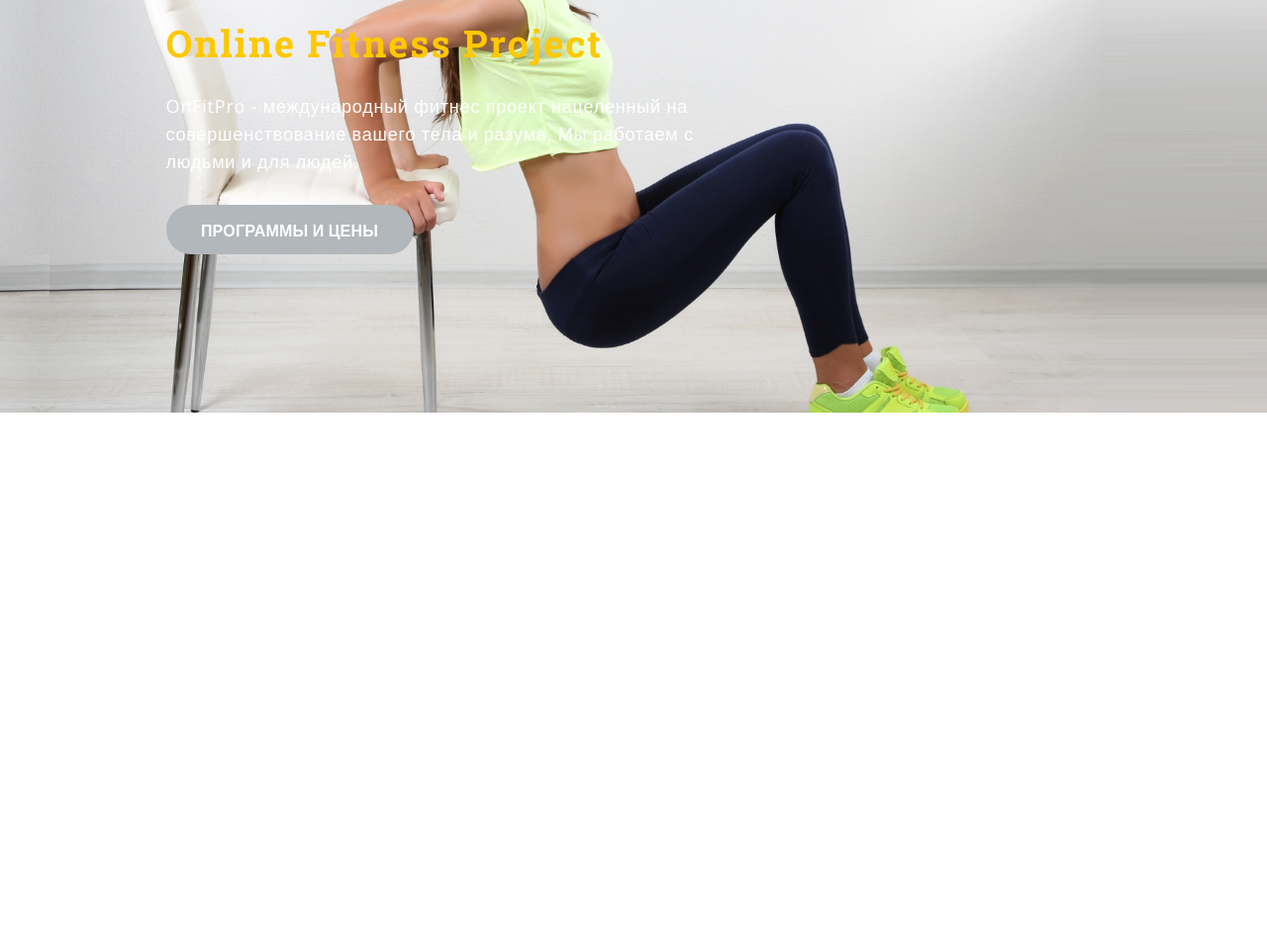
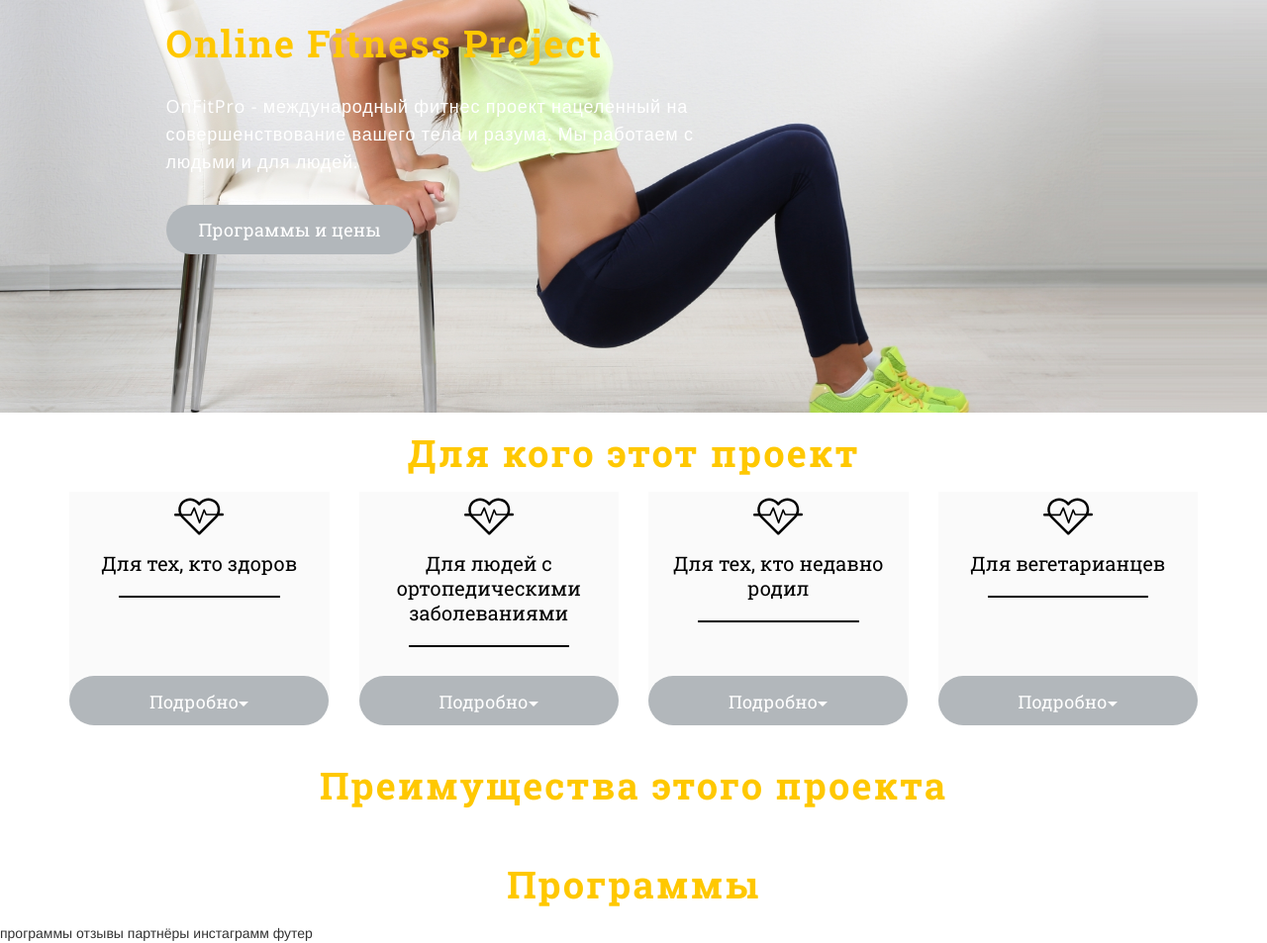
Before and after one commit to viktorsamkevich/onfitpro, a website: page app/index.html in a window 1280 px wide. Shown: the part 192-1145 px from the top of the page at 99% size. Before the commit the page ends 800 px from the top, so only its background shows below. Drawn offline with nearby package versions, Linux system fonts and the light colour scheme.

Commit message:
forwhom done

```diff
--- a/app/css/main.css
+++ b/app/css/main.css
@@ -5,11 +5,6 @@
 font-family: 'Roboto Slab', serif;
 font-family: 'Open Sans', sans-serif;
 font-family: 'Pacifico', cursive;
-
-font-fase {
-	font-family: 'Rockwell Std Light';
-	src:url(../fonts/Rockwell Std Light.otf);
-}
 
 * {
 	margin: 0;
@@ -62,14 +57,18 @@ img {max-width: 100%;}
 .wr-slider {
 	max-height: 800px;
 }
-.wr-featured {
-	background: #f3f3f3;
-	padding: 35px 0px 20px 95px;
+.wr-forwhom {
+	background: #fff;
+	padding: 0 0px 20px 0px;
+}
+.wr-advantages {
+	background: #fff;
+	padding: 0 0px 20px 0px;
 }
 .wr-about {
 	padding: 70px 0 142px 0;
 }
-.wr-features {
+.wr-forwhoms {
 	background: #43bc7b;
 	padding: 100px 0 20px 0;
 }
@@ -205,10 +204,10 @@ img {max-width: 100%;}
     width: 250px;
     text-align: center;
     color: #fff;
-    font-family: 'Open Sans', sans-serif;
-    font-size: 16px;
-    font-weight: 600;
-    text-transform: uppercase;
+    font-family: 'Roboto Slab', serif;
+    font-size: 18px;
+    line-height: 20px;
+    /* font-weight: 600; */
     background: #B2B7BB;
     display: inline-block;
     letter-spacing: 0.2px;
@@ -220,33 +219,102 @@ img {max-width: 100%;}
 	text-decoration: none;
     color: #FFC800;
     background-color: #fff;
-    -moz-transform: scale(1.03);
-    -ms-transform: scale(1.03);
-    /* -webkit-transform: scale(1.03); */
-    /* transform: scale(1.03); */
     background: rgba(255, 255, 255, 0.5);
     transition: all 0.5s ease;
 }
-/*Create billboard text and button*/
-.carousel-caption {
-	top: 20%;
+
+/*Create section forwhom*/
+.heading__forwhom {
+	text-align: center;
+	color: #FFC800;
+	font-family: 'Roboto Slab', serif;
+	font-size: 38px;
+	font-weight: 700;
+	line-height: 40px;
+	letter-spacing: 2px;
+	margin-bottom: 20px;
+}
+.forwhom__item {
+	margin-bottom: 20px;
+	background: #FAFAFA;
+	min-height: 216px;
+}
+.forwhom__item img {
+	display: block;
+    max-width: 100%;
+    height: 50px;
+    width: 50px;
+    margin: 0 auto;
+}
+.forwhom__item h3 {
+	margin-top: 10px;
+	padding-left: 10px;
+    padding-right: 10px;
+	text-align: center;
+    color: #000000;
+    font-family: 'Roboto Slab', serif;
+    font-size: 20px;
+    font-weight: 400;
+    line-height: 25px;
+    /* letter-spacing: 2px; */
+}
+.forwhom__item hr {
+    margin-top: 20px;
+    margin-bottom: 0;
+    border: 0;
+    border-top: 2px solid #000;
+    margin-left: 50px;
+    margin-right: 50px;
+}
+.forwhom__item_text {
+	margin: 0px;
+	padding: 0px 20px 20px 20px;
+	text-align: justify;
+    color: #000000;
+    font-family: 'Open Sans', sans-serif;
+    font-size: 18px;
+    font-weight: 400;
+    line-height: 25px;
+    /* letter-spacing: 2px; */
+}
+.forwhom__dropdown {
+	margin: 0;
+}
+.forwhom__btn {
+	height: 50px;
+	width: 262px;
+	text-align: center;
+	color: #fff;
+	font-family: 'Roboto Slab', serif;
+	font-size: 18px;
+	line-height: 20px;
+	/* font-weight: 600; */
+	background: #B2B7BB;
+	display: inline-block;
+	letter-spacing: 0.2px;
+	padding: 15px 15px;
+	margin-top: 20px;
+	border-radius: 30px;
+}
+.forwhom__btn:hover {
+	text-decoration: none;
+    color: #FFC800;
+    background-color: #fff;
+    background: rgba(255, 255, 255, 0.5);
+    transition: all 0.5s ease;
+}
+/*Create section advantages*/
+.heading__advantages {
+	text-align: center;
+	color: #FFC800;
+	font-family: 'Roboto Slab', serif;
+	font-size: 38px;
+	font-weight: 700;
+	line-height: 40px;
+	letter-spacing: 2px;
+	margin-bottom: 20px;
 }
 
-/*featured*/
-.featured__link {
-	text-align: center;
-	line-height: 100px;
-}
-.featured__link:hover img {
-	-moz-transition: all 0.4s ease;
-    -o-transition: all 0.4s ease;
-    -webkit-transition: all 0.4s ease;
-    transition: all 0.3s ease;
-    -moz-transform: scale(1.2);
-    -ms-transform: scale(1.2);
-    -webkit-transform: scale(1.2);
-    transform: scale(1.2);
-}
 
 
 /*about*/
@@ -595,15 +663,15 @@ i.icon-windows_footer:hover {
 	.header__nav ul {text-align: center;}
 	.header__social {float: none;/* text-align: center; */}
 	.wr-billboard {padding: 140px 0 140px 0;}
-	.wr-featured a img {width: 150px; margin: 15px auto;}
-	.wr-featured a img {padding-bottom: 15px;}
+	.wr-forwhom a img {width: 150px; margin: 15px auto;}
+	.wr-forwhom a img {padding-bottom: 15px;}
 }
 @media (max-width: 481px) {
 	.about__iphone {display: block; margin: 0 0 30px 0;}
 	.billboard__section-button {margin: 20px 0 0 55px;}
 	.billboard__section-button:last-child {padding: 17px 36px;}
-	.wr-featured {padding: 20px 0px 20px 20px;}
-	.wr-featured a img {padding-bottom: 15px;}
+	.wr-forwhom {padding: 20px 0px 20px 20px;}
+	.wr-forwhom a img {padding-bottom: 15px;}
 	.wr-about {padding: 50px 0;}
 	.about__button-link {padding: 20px 20px;}
 	.about__button-get {padding-left: 20px;}
--- a/app/index.html
+++ b/app/index.html
@@ -172,38 +172,96 @@
 					</div>
 				</section> -->
 
-				<!-- <section id="greenSection" class="wr-featured owlFeatured_logos wow hinge" data-wow-duration="0.5s" data-wow-delay="0.5s">
-
+				<section class="wr-forwhom">
 					<div class="container">
 						<div class="row">
-							<div class="col-md-3">
-
-								Create a link to Google
-								<a href="https://www.google.com/" target="_blank" class="featured__link"><img class="img-responsive" src="img/google.png" alt="google"></a>
-
+							<div class="col-lg-12 col-md-12">
+								<h2 class="heading__forwhom">Для кого этот проект</h2>
 							</div>
-							<div class="col-md-3">
-
-								Create a link to Facebook
-								<a href="https://www.facebook.com/" target="_blank" class="featured__link"><img class="img-responsive" src="img/facebook.png" alt="facebook"></a>
-
 						</div>
-							<div class="col-md-3">
-
-								Create a link to Yahoo
-								<a href="https://www.yahoo.com/" target="_blank" class="featured__link"><img class="img-responsive" src="img/yahoo.png" alt="yahoo"></a>
-
+						<div class="row">
+							<div class="col-lg-3 col-md-3">
+								<div class="forwhom__item">
+									<img src="img/heartbeat.svg" alt="">
+									<h3>Для тех, кто здоров</h3>
+									<hr>
+									<div class="btn-group">
+										<button class="forwhom__dropdown forwhom__btn btn btn-default btn-lg dropdown-toggle" type="button" data-toggle="dropdown">Подробно<span class="caret"></span></button>
+										<ul class="dropdown-menu">
+											<p class="forwhom__item_text">Lorem ipsum dolor sit amet, consectetur adipisicing elit. Obcaecati animi vero, consequatur doloremque eos tempora molestias, placeat nesciunt.</p>
+										</ul>
 									</div>
-							<div class="col-md-3">
-
-								Create a link to PayPol
-								<a href="https://www.paypal.com/" target="_blank" class="featured__link"><img class="img-responsive" src="img/paypal.png" alt="paypal"></a>
-
+								</div>
+							</div>
+							<div class="col-lg-3 col-md-3">
+								<div class="forwhom__item">
+									<img src="img/heartbeat.svg" alt="">
+									<h3>Для людей с ортопедическими заболеваниями</h3>
+									<hr>
+									<div class="btn-group">
+										<button class="forwhom__dropdown forwhom__btn btn btn-default btn-lg dropdown-toggle" type="button" data-toggle="dropdown">Подробно<span class="caret"></span></button>
+										<ul class="dropdown-menu">
+											<p class="forwhom__item_text">Lorem ipsum dolor sit amet, consectetur adipisicing elit. Obcaecati animi vero, consequatur doloremque eos tempora molestias, placeat nesciunt.</p>
+										</ul>
+									</div>
+								</div>
+							</div>
+							<div class="col-lg-3 col-md-3">
+								<div class="forwhom__item">
+									<img src="img/heartbeat.svg" alt="">
+									<h3>Для тех, кто недавно родил</h3>
+									<hr>
+									<div class="btn-group">
+										<button class="forwhom__dropdown forwhom__btn btn btn-default btn-lg dropdown-toggle" type="button" data-toggle="dropdown">Подробно<span class="caret"></span></button>
+										<ul class="dropdown-menu">
+											<p class="forwhom__item_text">Lorem ipsum dolor sit amet, consectetur adipisicing elit. Obcaecati animi vero, consequatur doloremque eos tempora molestias, placeat nesciunt.</p>
+										</ul>
+									</div>
+								</div>
+							</div>
+							<div class="col-lg-3 col-md-3">
+								<div class="forwhom__item">
+									<img src="img/heartbeat.svg" alt="">
+									<h3>Для вегетарианцев</h3>
+									<hr>
+									<div class="btn-group">
+										<button class="forwhom__dropdown forwhom__btn btn btn-default btn-lg dropdown-toggle" type="button" data-toggle="dropdown">Подробно<span class="caret"></span></button>
+										<ul class="dropdown-menu">
+											<p class="forwhom__item_text">Lorem ipsum dolor sit amet, consectetur adipisicing elit. Obcaecati animi vero, consequatur doloremque eos tempora molestias, placeat nesciunt.</p>
+										</ul>
+									</div>
+								</div>
 							</div>
 						</div>
 					</div>
 
 				</section>
+
+				<section class="wr-advantages">
+					<div class="container">
+						<div class="row">
+							<div class="col-lg-12 col-md-12">
+								<h2 class="heading__advantages">Преимущества этого проекта</h2>
+							</div>
+						</div>
+					</div>
+				</section>
+
+				<section class="wr-programs">
+					<div class="container">
+						<div class="row">
+							<div class="col-lg-12 col-md-12">
+								<h2 class="heading__advantages">Программы</h2>
+							</div>
+						</div>
+					</div>
+				</section>
+				программы
+				отзывы
+				партнёры
+				инстаграмм
+				футер
+				<!--
 
 				<section class="wr-about" >
 
```
Also changed, not shown: app/css/bootstrap.min.css, app/img/heartbeat.svg (added). Lines whose indentation alone changed are shown as unchanged.
